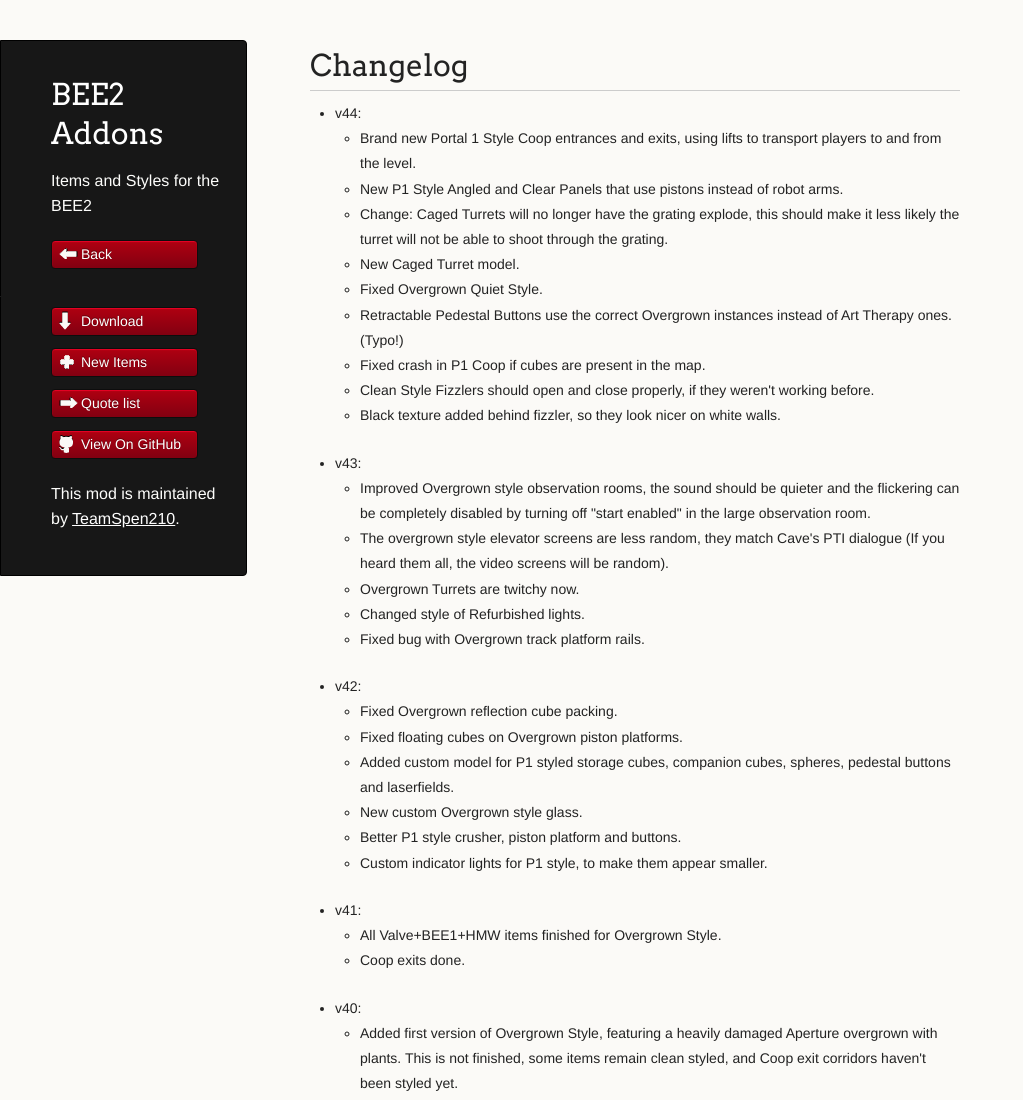
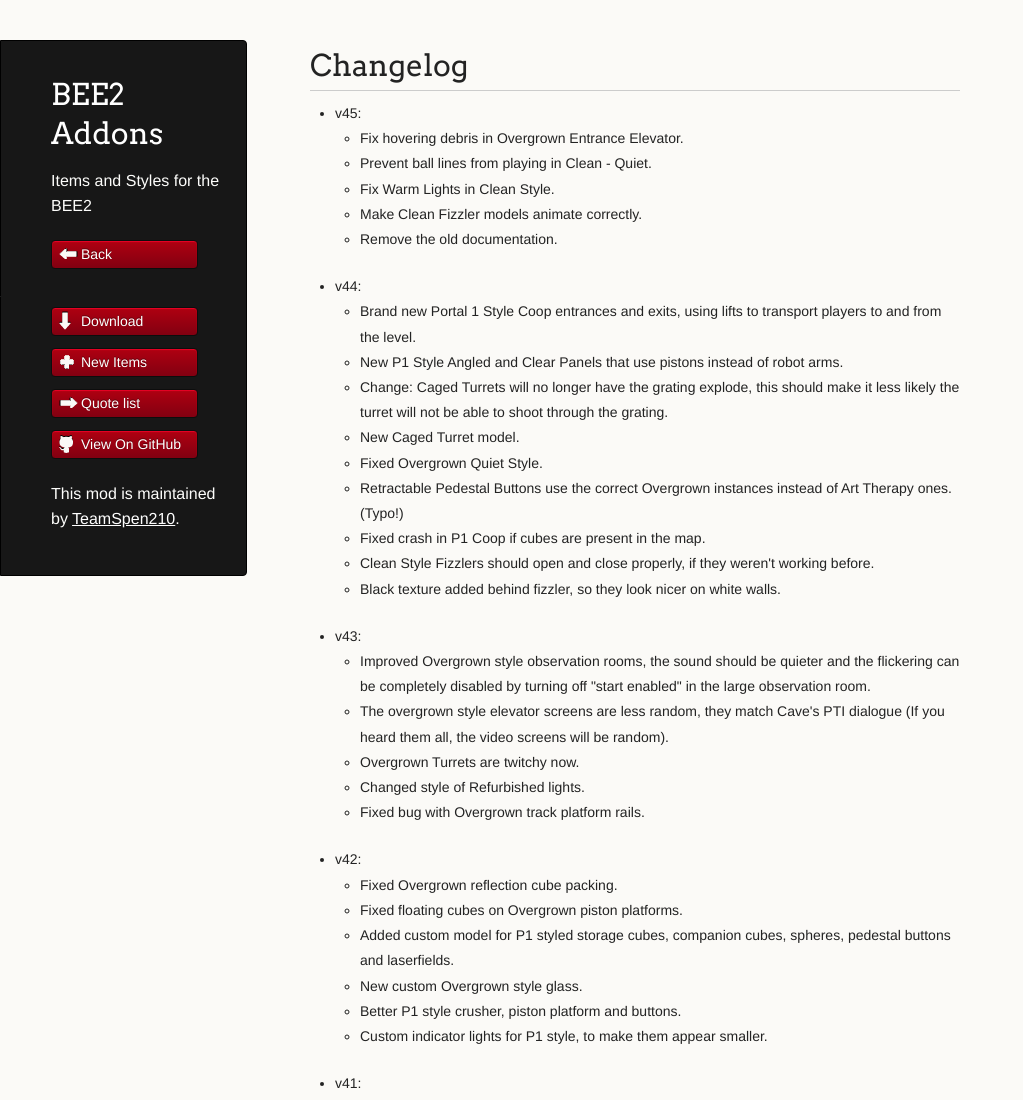
Before and after one commit to BEEmod/tspenAddons, a plain HTML site: page changelog.html in a window 1280 px wide. Shown: the top 1100 px of the page, without its empty margins (0-1023 px from the left). Drawn offline with Linux system fonts and the light colour scheme.

Commit message:
v45 changelog

```diff
--- a/changelog.html
+++ b/changelog.html
@@ -29,19 +29,15 @@
       <section>
 		<h1>Changelog</h1>
 		<ul id="changelog">
-		<!-- <li>New item - Floor Debris, piles of junk to make floors look &quot;better&quot;. (Does not appear in Clean style.)</li>
-			<li>Added custom variants of many Old Aperture items, stuff like Excursion Funnels, Crushers or Light Bridges look more like a prototype. (50s/60s/70s/80s can look slightly different, in 80s style everything is basically modern).</li>-->
-			<!--<li> v44:
+			<li> v45:
 				<ul>
-					<li><strong><big>IMPORTANT: please delete the various &quot;tspen_collection&quot; files in the &quot;portal 2/portal2_dlc2/BEE2/items&quot; folder</big></strong>, I've moved them into subfolders to organise them.</li>
-					<li>NEW: I've improved most of the FGE items and many others, everything should work much better. Some items have been merged together.</li>
-					<li>Sendificators should pack correctly.</li>
-					<li>BEE Autoportals have a Blue version - having that in the map gives the player an orange-only gun. Having both takes the gun away entirely.</li>
-					<li>Portalgun pedestals no longer have a PoTaTOS variant, it's been replaced with an orange-only gun (makes more sense-I don't think GLaDOS would clone herself!). After the player picks up the portalgun, the matching autoportals are permanently disabled (to prevent the portals from glitching up, as well as stopping the map from messing with the gun.)</li>
-					<li>High Energy Pellet Catchers can switch to a timed mode, where they reset after a time limit. You can now customise the lifetime on Pellet Launchers.</li>
-					<li>(Hopefully) most bugs have been fixed with the other items, restyled versions will come soon.</li>
-				</ul>-->
-				<li> v44:
+					<li>Fix hovering debris in Overgrown Entrance Elevator.</li>
+					<li>Prevent ball lines from playing in Clean - Quiet.</li>
+					<li>Fix Warm Lights in Clean Style.</li>
+					<li>Make Clean Fizzler models animate correctly.</li>
+					<li>Remove the old documentation.</li>
+				</ul>
+			<li> v44:
 				<ul>
 					<li>Brand new Portal 1 Style Coop entrances and exits, using lifts to transport players to and from the level.</li>
 					<li>New P1 Style Angled and Clear Panels that use pistons instead of robot arms.</li>
```
